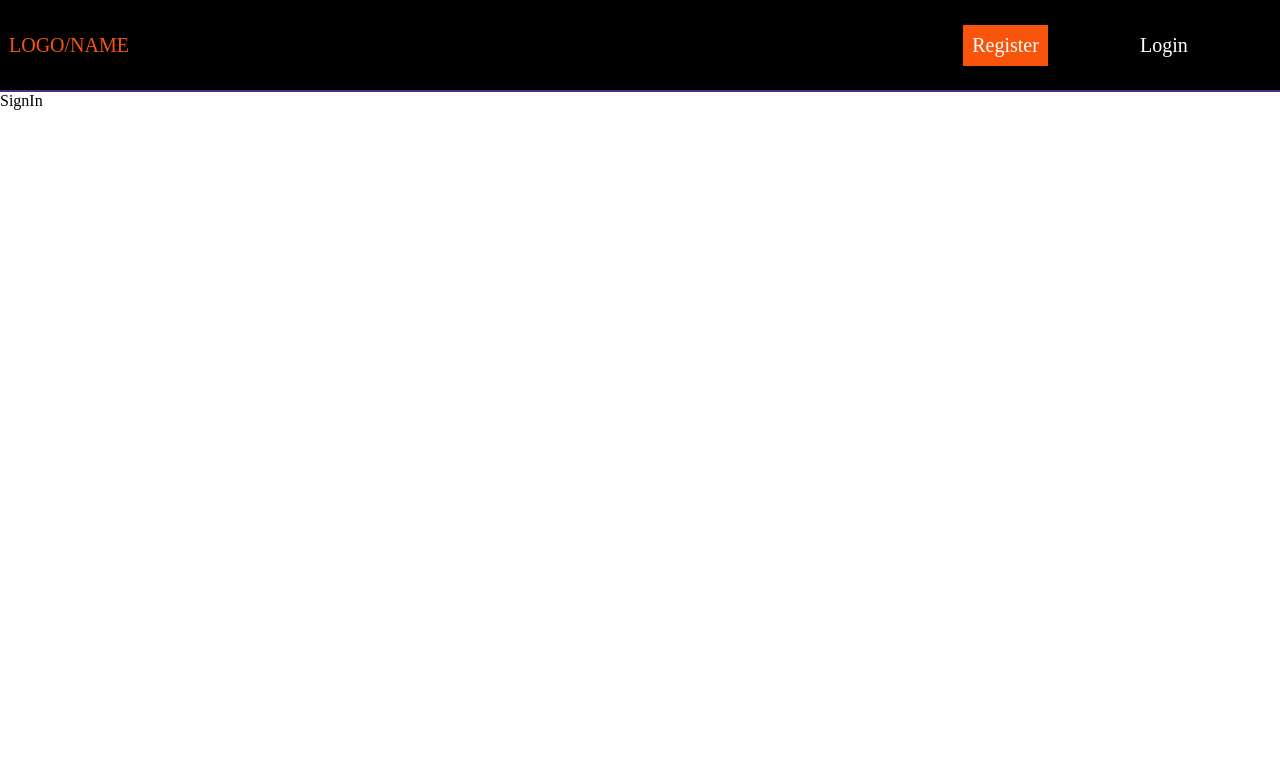
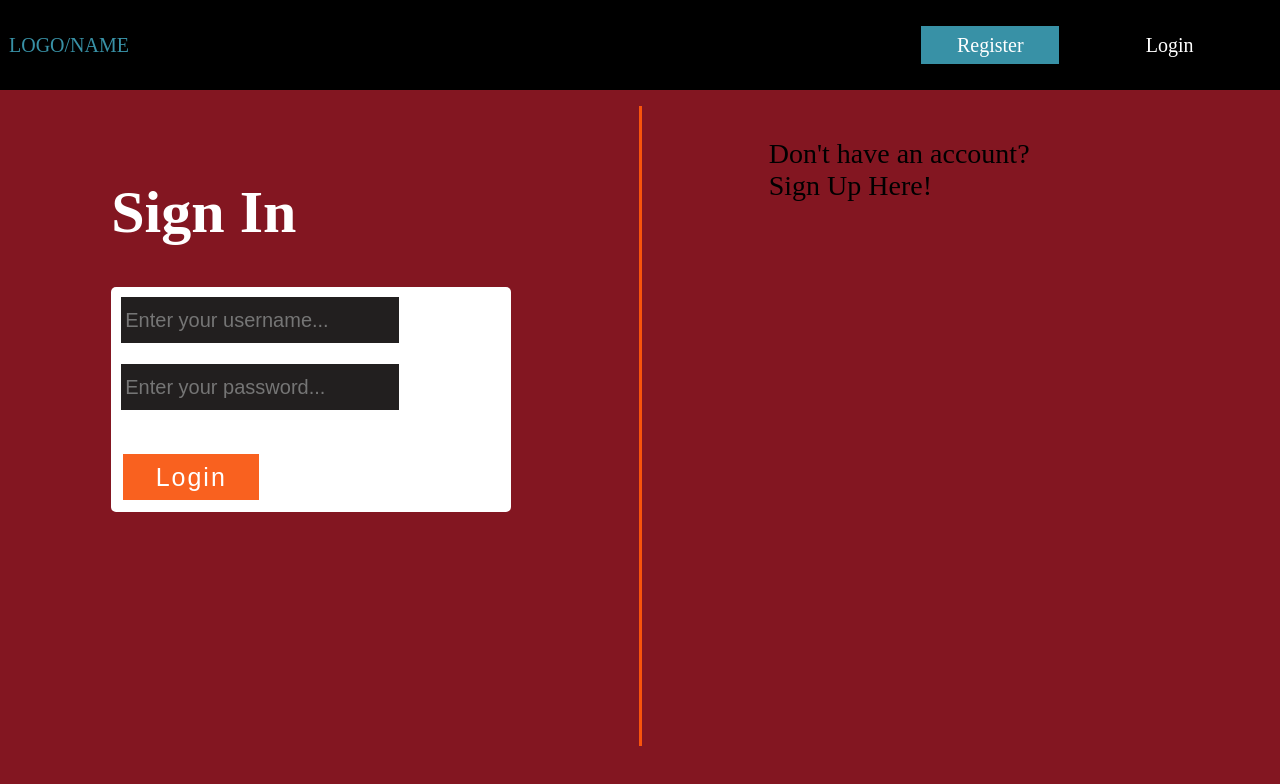
Before and after one commit to Serrin-Sage/phase-4-project-frontend, a React (Vite) app: page /signin in a window 1280 px wide. Shown: the top 784 px of the page. Built offline with nearby package versions, Linux system fonts and the light colour scheme.

Commit message:
added SignIn Page, started css. Changed Css styling for website

```diff
--- a/src/components/SignIn.jsx
+++ b/src/components/SignIn.jsx
@@ -1,7 +1,35 @@
 const SignIn = () => {
   return (
-    <div>
-        SignIn
+    <div className="user-interface-container">
+        <div className="signin-container">
+          <h1 className="user-form-title">Sign In</h1>
+          <div className="sigin-content">
+              <form>
+                <label className="user-form-label">
+                  {/* Enter Username: <br/> */}
+                  <input type="text" className="user-input" placeholder="Enter your username..."/>
+                  <br/>
+                </label>
+                <br/>
+                <label className="user-form-label">
+                  {/* Enter Password: <br/> */}
+                  <input type="text" className="user-input" placeholder="Enter your password..."/>
+                  <br/>
+                </label>
+                <br/>
+                <br/>
+                <input type="submit" value="Login" className="login-btn"/>
+              </form>
+          </div>
+        </div>
+        <div className="page-break"></div>
+        <div className="no-account-container">
+          <div>
+            Don't have an account?
+            <br/>
+            Sign Up Here!
+          </div>
+        </div>
     </div>
   )
 }
--- a/src/index.css
+++ b/src/index.css
@@ -1,5 +1,6 @@
 body {
     margin: 0;
-    height: 90vh;
+    height: 99vh;
+    background-color: #831621;
     /* width: 90+9vw; */
 }
--- a/src/main.jsx
+++ b/src/main.jsx
@@ -10,6 +10,7 @@ import './index.css'
 import './stylesheets/header.css'
 import './stylesheets/mainpage.css'
 import './stylesheets/drinkpage.css'
+import './stylesheets/signinup.css'
 
 const store = configureStore({
   reducer: {
--- a/src/stylesheets/header.css
+++ b/src/stylesheets/header.css
@@ -5,14 +5,14 @@
     min-height: 90px;
     background-color: black;
     font-size: 20px;
-    border-bottom: solid 2px #512981;
+    /* border-bottom: solid 2px #512981; */
 }
 
 .logo-title {
 
 }
 #logo {
-    color: #F9540C;
+    color: #3891A6;
 }
 
 .link-container {
@@ -22,28 +22,34 @@
 }
 
 .link-text {
+    display: flex;
+    align-items: center;
+    justify-content: center;
     text-decoration: none;
     color: #fff;
     padding: 7px;
     border: solid 2px transparent;
+    height: 20px;
+    width: 120px;
+
 }
 .link-text:hover {
-    color: #F9540C;
+    color: #3891A6;
 }
 
 #signin-text:active {
-    border: solid 2px #fff;
+    border: solid 2px #3891A6;
     box-shadow: inset 0 0 5px 0 #762300;
 }
 
 #signup-text {
     color: #fff;
-    background-color: #F9540C;
-    border: solid 2px #F9540C;
+    background-color: #3891A6;
+    border: solid 2px #3891A6;
     padding: 7px;
 }
 #signup-text:hover {
-    background-color: #bc3900;
+    background-color: black;
 }
 #signup-text:active {
     border: solid 2px #fff;
--- a/src/stylesheets/mainpage.css
+++ b/src/stylesheets/mainpage.css
@@ -20,19 +20,26 @@
     display: flex;
     align-items: center;
     justify-content: center;
-    background-color: rgb(190, 190, 190);
+    background-color: #1C3144;
     box-shadow: 3px 3px 8px 1px black;
     border-radius: 15px;
     width: 160px;
     height: 160px;
     margin: 1rem;
+    transition: 0.3s;
 }
 .icon-container {
-    /* background-color: rgb(255, 0, 0); */
     border-radius: 50%;
 }
 .drink-icon {
     height: 100px;
+}
+.category-card:hover {
+    transform: scale(1.1);
+}
+.category-card:active {
+    transform: scale(1);
+    box-shadow: inset 0 0 10px 5px rgba(0, 0, 0, 0.378);
 }
 .hover-text {
     position: absolute;
@@ -40,7 +47,7 @@
     border-radius: 10px;
     padding: 10px;
     width: fit-content;
-    color: #F9540C;
+    color: #eef0f2;
     text-align: center;
     font-size: 25px;
     transform: translateY(78px);
--- /dev/null
+++ b/src/stylesheets/signinup.css
@@ -0,0 +1,59 @@
+.user-interface-container {
+    display: flex;
+    width: 100%;
+    justify-content: space-evenly;
+    background-color: #831621;
+    padding-bottom: 6px;
+    cursor: default;
+}
+
+.signin-container {
+    margin: 3rem;
+    width: 400px;
+}
+
+.user-form-title {
+    color: white;
+    font-size: 60px;
+}
+
+.sigin-content {
+    background-color: white;
+    border-radius: 5px;
+    font-size: 18px;
+    padding: 10px;
+}
+
+.user-input {
+    border: solid 2px transparent;
+    background-color: rgb(34, 31, 31);
+    height: 40px;
+    width: 270px;
+    color: white;
+    font-size: 20px;
+    outline: none;
+}
+
+.login-btn {
+    width: 140px;
+    height: 50px;
+    font-size: 25px;
+    letter-spacing: 2px;
+    border: solid 2px white;
+    background-color: #f9611f;
+    color: white;
+    cursor: pointer;
+}
+
+.page-break {
+    background-color: #F9540C;
+    width: 3px;
+    height: 80vh;
+    margin: 1rem;
+}
+
+.no-account-container{
+    margin: 3rem;
+    width: 400px;
+    font-size: 28px;
+}
```
